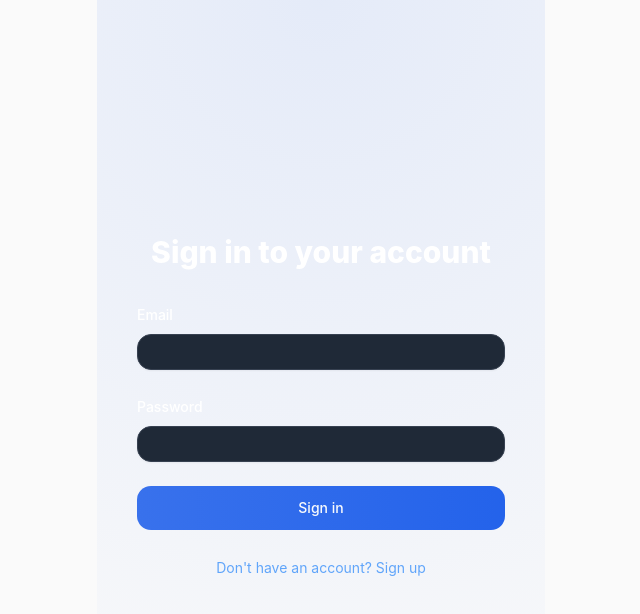
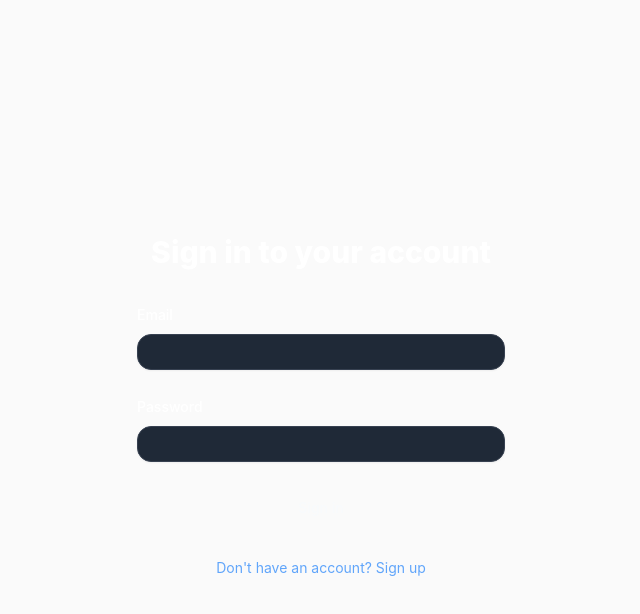
Before and after one commit to mjbarton712/austin-auto, a React (Vite) app: page /#/sign-in in a window 1280 px wide. Shown: the top 614 px of the page, without its empty margins (319-959 px from the left). Built offline with nearby package versions, Linux system fonts and the light colour scheme; no server answers.

Commit message:
updating light mode

```diff
--- a/src/index.css
+++ b/src/index.css
@@ -43,23 +43,23 @@ body {
     --card-foreground: 222 47% 11%;
     --popover: 0 0% 100%;
     --popover-foreground: 222 47% 11%;
-    --primary: 221 83% 53%; /* Vibrant blue */
+    --primary: 223, 83%, 82%; /* Vibrant blue */
     --primary-foreground: 210 40% 98%;
     --secondary: 210 40% 96.1%;
     --secondary-foreground: 222 47% 11%;
     --muted: 210 40% 96.1%;
     --muted-foreground: 215.4 16.3% 46.9%;
-    --accent: 221 83% 53%;
+    --accent: 223, 83%, 82%;
     --accent-foreground: 222 47% 11%;
     --destructive: 0 84.2% 60.2%;
     --destructive-foreground: 210 40% 98%;
     --border: 214.3 31.8% 91.4%;
     --input: 214.3 31.8% 91.4%;
-    --ring: 221 83% 53%;
+    --ring: 223, 83%, 82%;
     --radius: 1rem;
 
     /* Modern chart colors for light theme */
-    --chart-1: 221 83% 53%;
+    --chart-1: 223, 83%, 82%;
     --chart-2: 262 83% 58%;
     --chart-3: 291 91% 65%;
     --chart-4: 331 74% 59%;
@@ -84,7 +84,7 @@ body {
     --card-foreground: 213 31% 91%;
     --popover: 222 47% 11%;
     --popover-foreground: 213 31% 91%;
-    --primary: 221 83% 53%; /* Keeping primary blue consistent */
+    --primary: 223, 83%, 82%; /* Keeping primary blue consistent */
     --primary-foreground: 222 47% 11%;
     --secondary: 217 19% 27%;
     --secondary-foreground: 213 31% 91%;
@@ -99,7 +99,7 @@ body {
     --ring: 224 76% 48%;
 
     /* Modern chart colors for dark theme */
-    --chart-1: 221 83% 53%;
+    --chart-1: 223, 83%, 82%;
     --chart-2: 262 83% 58%;
     --chart-3: 291 91% 65%;
     --chart-4: 331 74% 59%;
```
